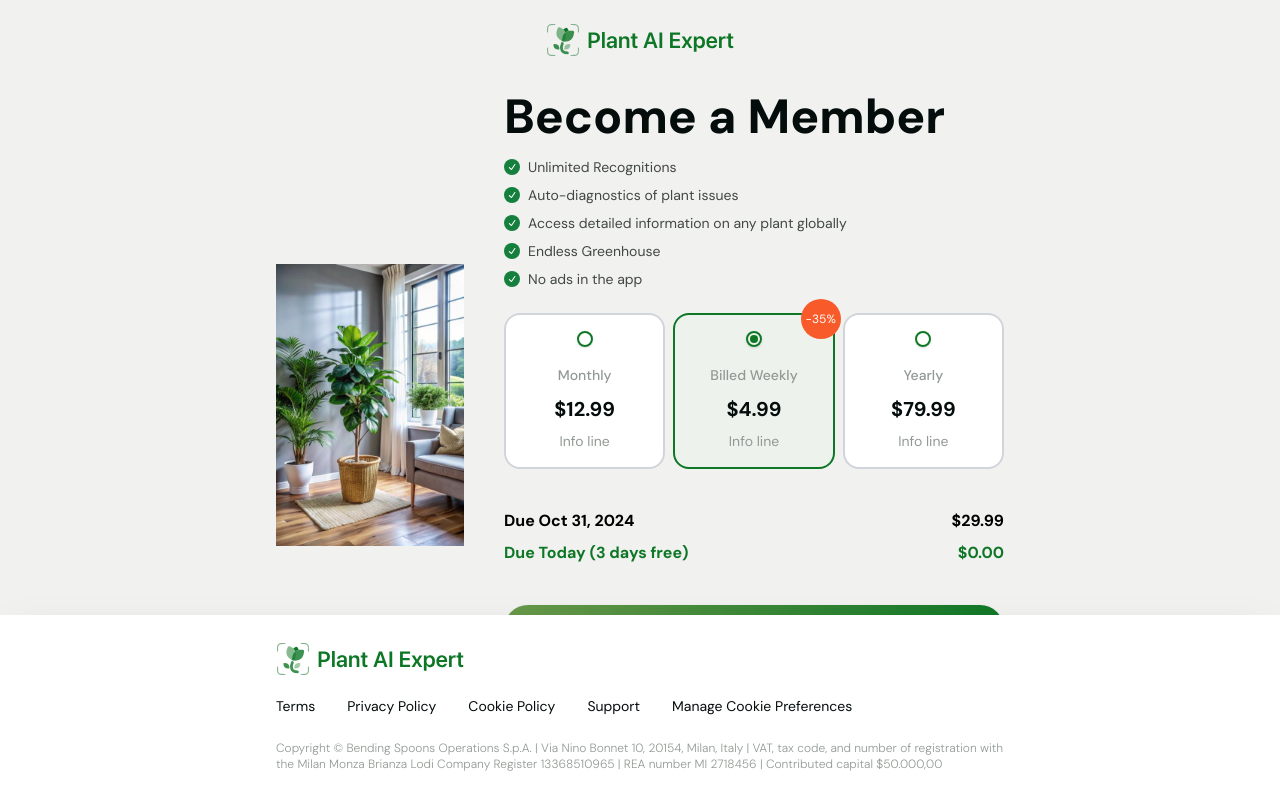
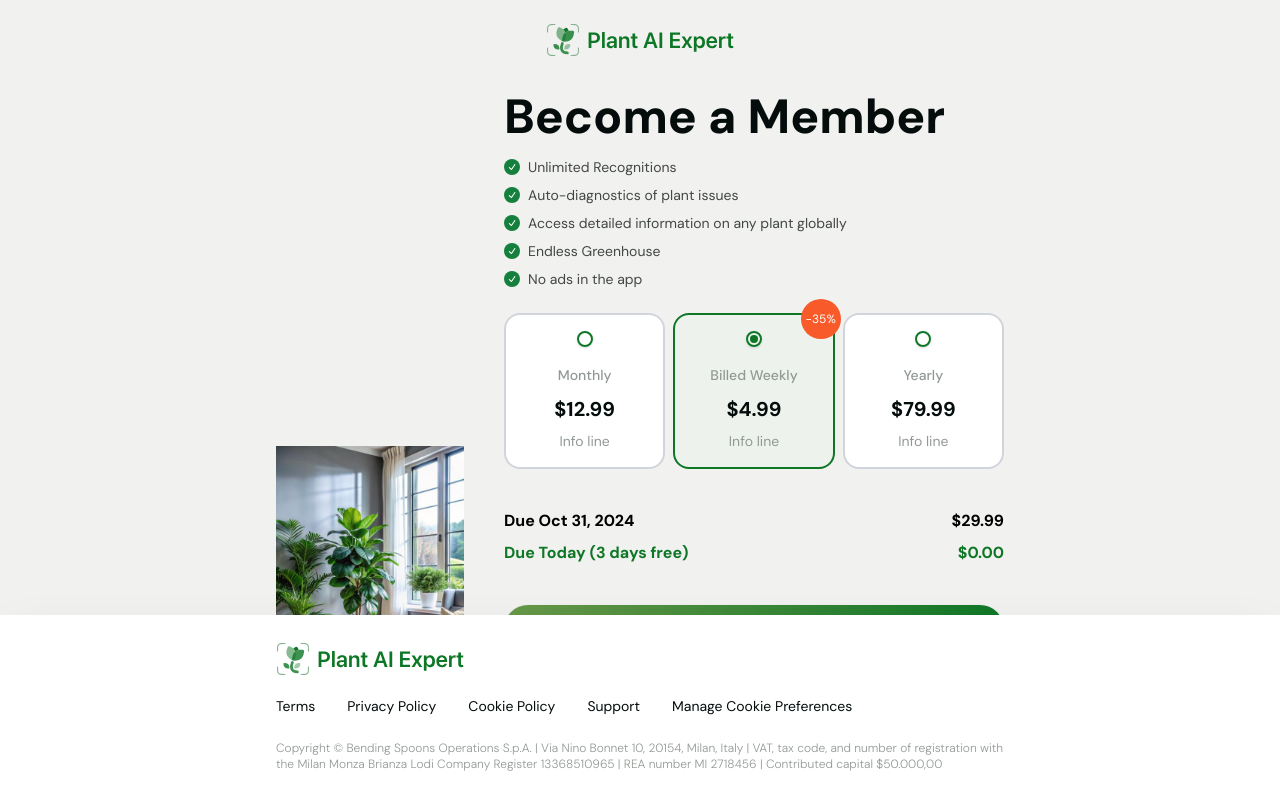
Before and after one commit to EugeniBykovski/evadav-landing, a Next.js app: page /subscription in a window 1280 px wide. Built offline with nearby package versions, Linux system fonts and the light colour scheme.

Commit message:
feat: updated home page

```diff
--- a/sections/Sidebar/Sidebar.tsx
+++ b/sections/Sidebar/Sidebar.tsx
@@ -29,12 +29,7 @@ const Sidebar = ({ children }: { children: ReactNode }) => {
               objectFit="contain"
             />
           ) : isSubscriptionPage || isPaymentPage ? (
-            <Image
-              src={bg_welcome}
-              alt="Subscription Background"
-              layout="fill"
-              objectFit="contain"
-            />
+            <Image src={bg_welcome} alt="Subscription Background" />
           ) : null}
         </div>
       )}
```
